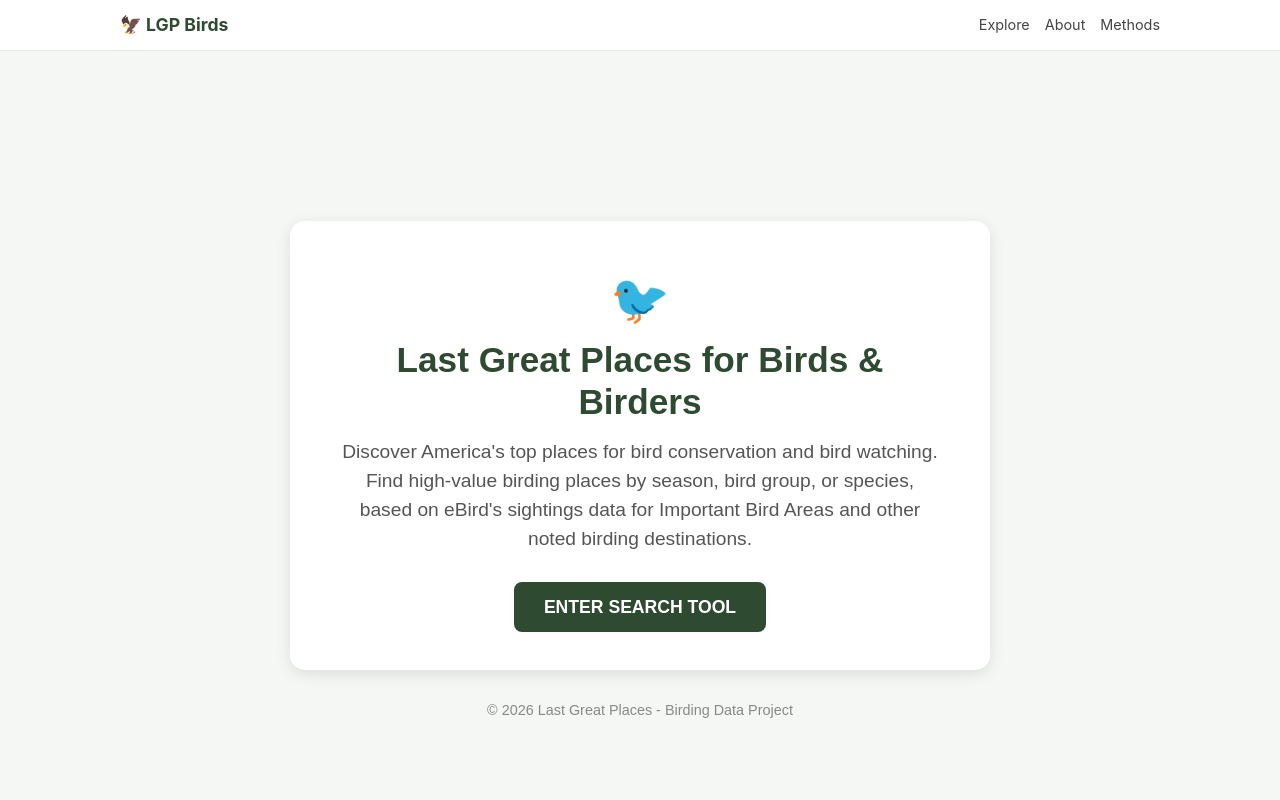
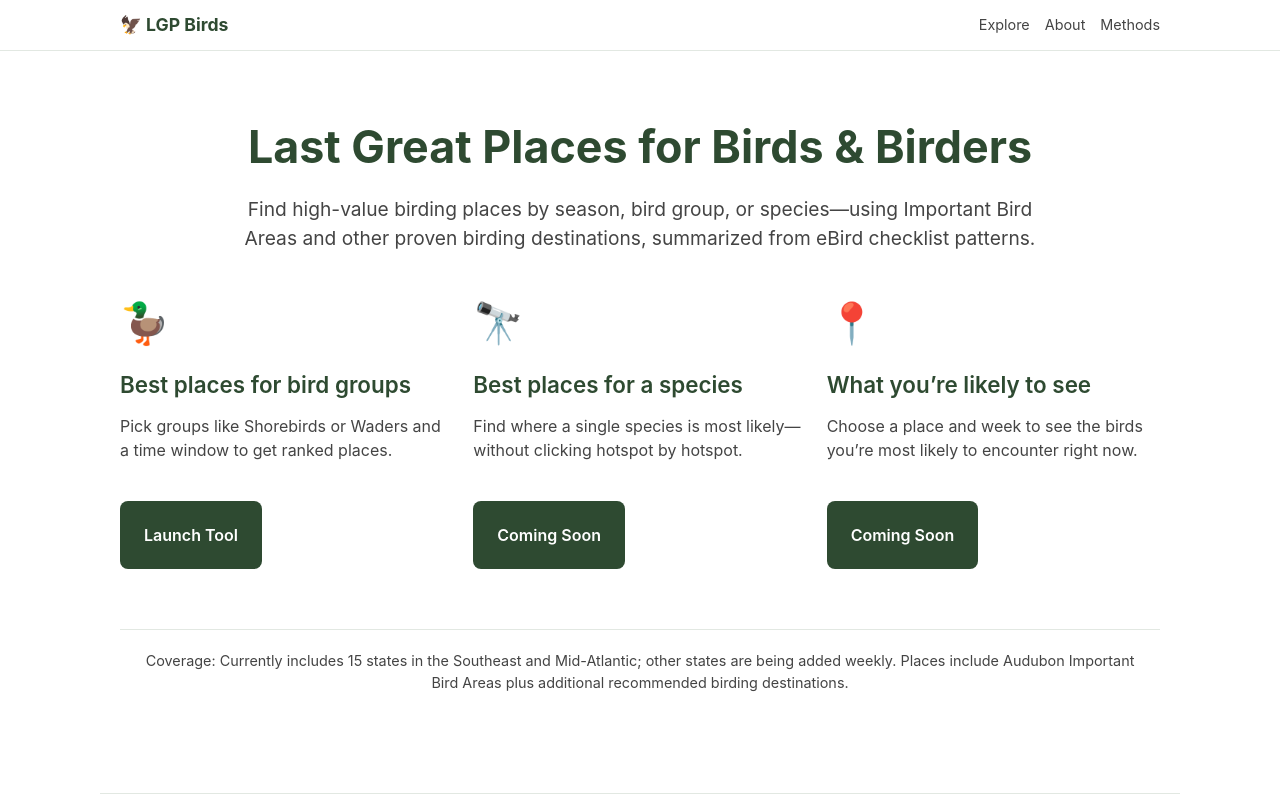
Before and after one commit to lastgreatplaces/LGP-Birds, a Next.js app: page / in a window 1280 px wide. Shown: the top 800 px of the page. Built offline with nearby package versions, Linux system fonts and the light colour scheme.

Commit message:
Revised Explore page

```diff
--- a/app/about/page.tsx
+++ b/app/about/page.tsx
@@ -40,7 +40,7 @@ export default function AboutPage() {
           <strong>Last Great Places for Birds & Birders</strong> has taken this rich data, compiled it
           into an easily searchable database, and applied it to the IBAs and other noted birding areas.
           It serves as a companion to <em>America’s Last Great Places</em> for conserving natural diversity.
-          Studies show that protecting these habitats contributes substantially to overall ecological health.
+          Studies show that protecting these habitats contributes substantially to conservation of other species and ecosystems.
         </p>
 
         <h2 style={{ marginTop: '30px' }}>The Developer</h2>
--- a/app/methods/page.tsx
+++ b/app/methods/page.tsx
@@ -14,13 +14,13 @@ export default function MethodsPage() {
         <p>
           Last Great Places for Birds & Birders summarizes seasonal birding patterns using
           publicly available <strong>eBird checklist data</strong>, anchored to a curated set
-          of proven birding destinations.
+          of important bird areas and birding destinations.
         </p>
 
         <h2 style={{ marginTop: '30px' }}>Site Selection</h2>
         <p>
           Places are drawn primarily from <strong>Audubon Important Bird Areas (IBAs)</strong>,
-          supplemented by widely recommended birding sites from established field guides.
+          supplemented by recommended birding sites from National Geographic and other sources.
           Rather than reporting raw sighting counts, the site focuses on <strong>relative likelihood</strong>—how
           consistently species or bird groups are reported at a place during a given time window.
         </p>
--- a/app/page.tsx
+++ b/app/page.tsx
@@ -1,51 +1,71 @@
-import Link from 'next/link'
+import Link from 'next/link';
 
-export default function Home() {
+export default function HomePage() {
+  const cards = [
+    {
+      title: "Best places for bird groups",
+      desc: "Pick groups like Shorebirds or Waders and a time window to get ranked places.",
+      link: "/explore/groups",
+      icon: "🦆"
+    },
+    {
+      title: "Best places for a species",
+      desc: "Find where a single species is most likely—without clicking hotspot by hotspot.",
+      link: "/explore/species", // We will build this later
+      icon: "🔭"
+    },
+    {
+      title: "What you’re likely to see",
+      desc: "Choose a place and week to see the birds you’re most likely to encounter right now.",
+      link: "/explore/spot", // We will build this later
+      icon: "📍"
+    }
+  ];
+
   return (
-    <div style={{
-      minHeight: '100vh',
-      display: 'flex',
-      flexDirection: 'column',
-      alignItems: 'center',
-      justifyContent: 'center',
-      fontFamily: 'sans-serif',
-      backgroundColor: '#f4f7f4',
-      textAlign: 'center',
-      padding: '20px'
-    }}>
+    <div className="container">
+      <header style={{ marginTop: '50px', marginBottom: '40px', textAlign: 'center' }}>
+        <h1 style={{ fontSize: '2.8rem' }}>Last Great Places for Birds & Birders</h1>
+        <p style={{ fontSize: '1.2rem', maxWidth: '800px', margin: '20px auto', color: '#444' }}>
+          Find high-value birding places by season, bird group, or species—using Important Bird Areas
+          and other proven birding destinations, summarized from eBird checklist patterns.
+        </p>
+      </header>
+
+      {/* Explore Cards Grid */}
       <div style={{
-        backgroundColor: 'white',
-        padding: '50px',
-        borderRadius: '15px',
-        boxShadow: '0 4px 15px rgba(0,0,0,0.1)',
-        maxWidth: '600px'
+        display: 'grid',
+        gridTemplateColumns: 'repeat(auto-fit, minmax(300px, 1fr))',
+        gap: '20px',
+        marginTop: '40px'
       }}>
-        <h1 style={{ color: '#2e4a31', fontSize: '3rem', marginBottom: '10px' }}>🐦</h1>
-        <h1 style={{ color: '#2e4a31', margin: '0' }}>Last Great Places for Birds & Birders</h1>
-        <p style={{ color: '#555', fontSize: '1.2rem', marginTop: '15px' }}>
-          Discover America's top places for bird conservation and bird watching. Find high-value birding places by season, bird group, or species, based on eBird's sightings data for Important Bird Areas and other noted birding destinations.
-        </p>
-
-
-        <div style={{ marginTop: '40px' }}>
-          <Link href="/explore/groups" style={{
-            backgroundColor: '#2e4a31',
-            color: 'white',
-            padding: '15px 30px',
-            borderRadius: '8px',
-            textDecoration: 'none',
-            fontWeight: 'bold',
-            fontSize: '1.1rem',
-            transition: 'background 0.3s'
-          }}>
-            ENTER SEARCH TOOL
-          </Link>
-        </div>
+        {cards.map((card) => (
+          <div key={card.title} className="card" style={{ display: 'flex', flexDirection: 'column', height: '100%' }}>
+            <div style={{ fontSize: '2.5rem', marginBottom: '15px' }}>{card.icon}</div>
+            <h2 style={{ fontSize: '1.4rem' }}>{card.title}</h2>
+            <p style={{ flexGrow: 1 }}>{card.desc}</p>
+            <Link href={card.link} className="btn" style={{ marginTop: '20px', width: 'fit-content' }}>
+              {card.link.includes('groups') ? 'Launch Tool' : 'Coming Soon'}
+            </Link>
+          </div>
+        ))}
       </div>
 
-      <footer style={{ marginTop: '30px', color: '#888', fontSize: '0.9rem' }}>
-        &copy; {new Date().getFullYear()} Last Great Places - Birding Data Project
-      </footer>
+      {/* Coverage Strip (Fine Print) */}
+      <div style={{
+        marginTop: '60px',
+        padding: '20px',
+        borderTop: '1px solid var(--border-light)',
+        textAlign: 'center',
+        fontSize: '0.9rem',
+        color: '#666'
+      }}>
+        <p>
+          <strong>Coverage:</strong> Currently includes 15 states in the Southeast and Mid-Atlantic;
+          other states are being added weekly. Places include Audubon Important Bird Areas plus
+          additional recommended birding destinations.
+        </p>
+      </div>
     </div>
-  )
+  );
 }
```
Also changed, not shown: app/explore/page.tsx (added, +48 -0 lines).
